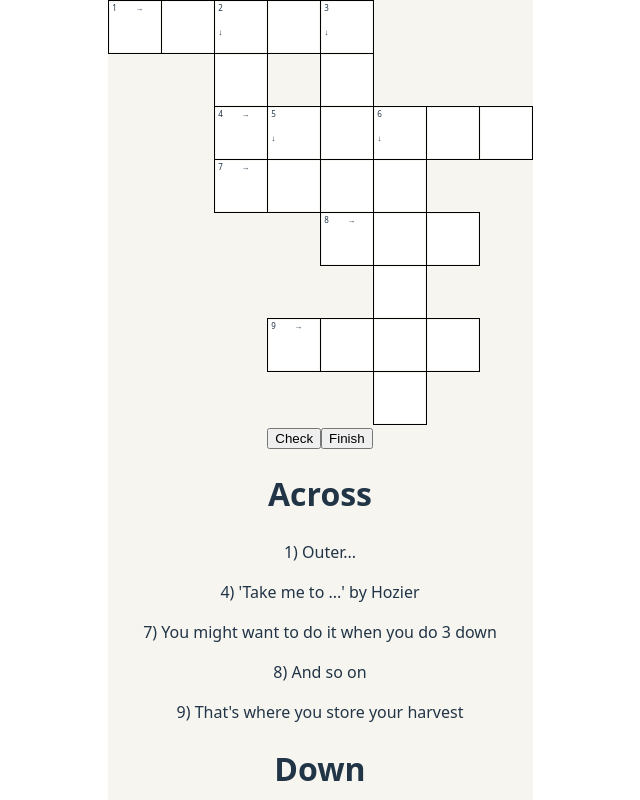
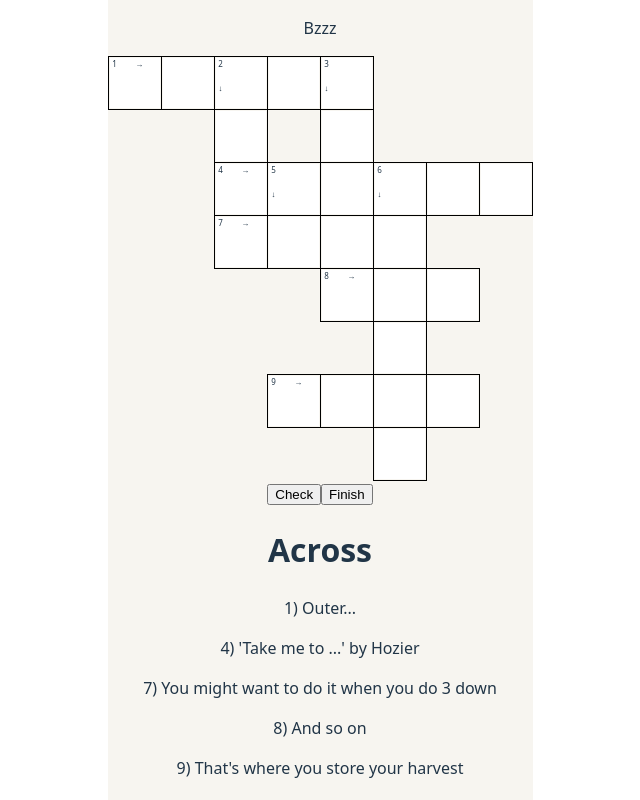
Before and after one commit to BUsuper/crossword-project, a React (Vite) app: page / in a window 1280 px wide. Shown: the top 800 px of the page, without its empty margins (320-960 px from the left). Built offline with nearby package versions, Linux system fonts and the light colour scheme.

Commit message:
Render Header in the App component

```diff
--- a/src/app/App.jsx
+++ b/src/app/App.jsx
@@ -1,5 +1,5 @@
 import { useSelector } from "react-redux";
-import { ButtonsSection, CrosswordField, EndgameModal, QuestionsSection } from "../components";
+import { ButtonsSection, CrosswordField, EndgameModal, Header, QuestionsSection } from "../components";
 import "./App.css";
 import { selectIsEndgameModalOpen } from "../slices/statusesSelectors";
 
@@ -8,6 +8,7 @@ function App() {
 
   return (
     <>
+      <Header></Header>
       <CrosswordField></CrosswordField>
       <ButtonsSection></ButtonsSection>
       <QuestionsSection></QuestionsSection>
```
